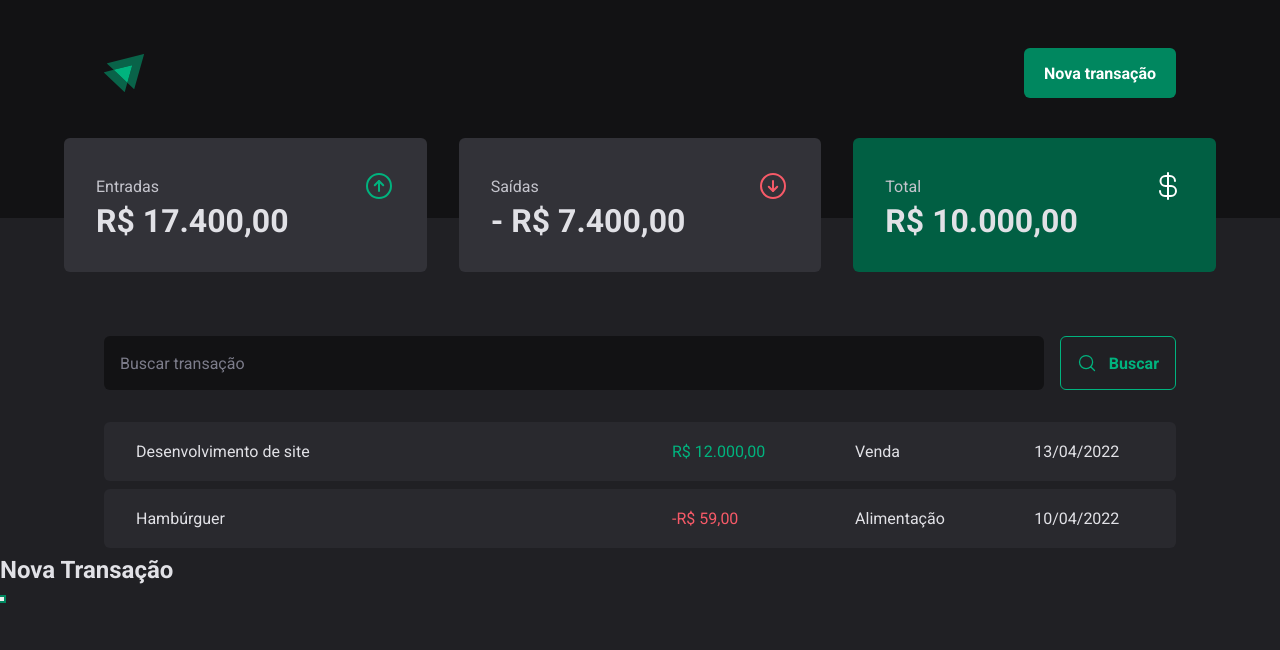
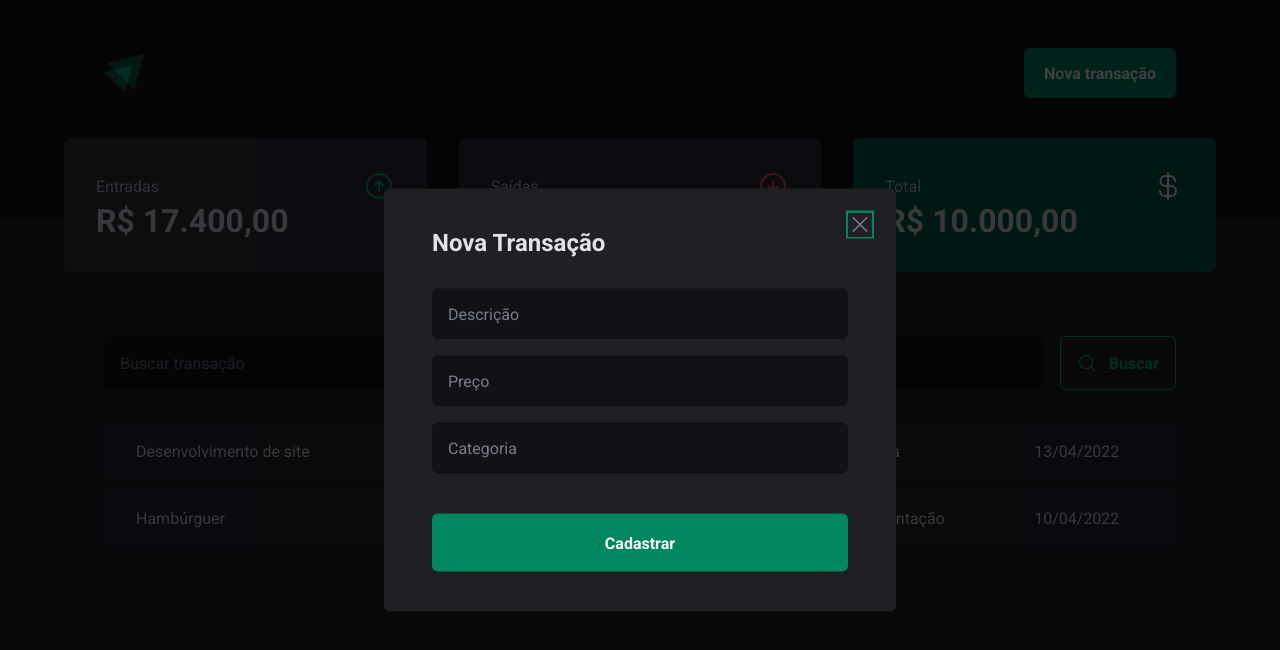
Before and after one commit to JulioCunh/03-dt-money, a React (Vite) app: page / in a window 1280 px wide. Both pictures are taken after a click on the button "Nova transação". Shown: the top 650 px of the page. Built offline with nearby package versions, Linux system fonts and the light colour scheme.

Commit message:
Modal de nova transação

```diff
--- a/src/components/Header/index.tsx
+++ b/src/components/Header/index.tsx
@@ -2,6 +2,7 @@ import { HeaderContainer, HeaderContent, NewTransactionButton } from "./styles";
 
 import logoImg from "../../assets/logo.svg";
 import * as Dialog  from "@radix-ui/react-dialog";
+import { NewTransactionModal } from "../NewTransactionModal";
 
 export function Header() {
   return (
@@ -15,17 +16,7 @@ export function Header() {
           </Dialog.Trigger>
 
 
-        <Dialog.Portal>
-          <Dialog.Overlay  />
-
-          <Dialog.Content>
-            <Dialog.Title>Nova Transação</Dialog.Title>
-
-            <Dialog.Close />
-          </Dialog.Content>
-
-
-        </Dialog.Portal>
+        <NewTransactionModal/>
         </Dialog.Root>
 
       </HeaderContent>
--- /dev/null
+++ b/src/components/NewTransactionModal/index.tsx
@@ -0,0 +1,29 @@
+import * as Dialog  from "@radix-ui/react-dialog";
+import { CloseButton, Content, Overlay } from "./styles";
+import { X } from "phosphor-react";
+
+export function NewTransactionModal() {
+  return (
+        <Dialog.Portal>
+          <Overlay  />
+
+          <Content>
+            <Dialog.Title>Nova Transação</Dialog.Title>
+
+            <CloseButton>
+              <X size={24}/>
+            </CloseButton>
+
+            <form action="">
+              <input type="text" placeholder="Descrição" required/>
+              <input type="number" placeholder="Preço" required/>
+              <input type="text" placeholder="Categoria" required/>
+              <button type="submit">Cadastrar</button>
+            </form>
+
+          </Content>
+
+
+        </Dialog.Portal>
+  )
+}
--- /dev/null
+++ b/src/components/NewTransactionModal/styles.ts
@@ -0,0 +1,69 @@
+import styled from "styled-components";
+import * as Dialog  from "@radix-ui/react-dialog";
+
+export const Overlay = styled(Dialog.Overlay)`
+  position: fixed;
+  width: 100vw;
+  height: 100vh;
+  inset: 0;
+  background: rgba(0, 0, 0, 0.75);
+`
+
+export const Content = styled(Dialog.Content)`
+  min-width: 32rem;
+  border-radius: 6px;
+  padding: 2.5rem 3rem;
+  background: ${props => props.theme["gray-800"]};
+
+  position: fixed;
+  top: 50%;
+  left: 50%;
+  transform: translate(-50%, -50%);
+
+  form {
+    margin-top: 2rem;
+    display: flex;
+    flex-direction: column;
+    gap: 1rem;
+
+    input {
+      border-radius: 6px;
+      border: 0;
+      background: ${props => props.theme["gray-900"]};
+      color: ${props => props.theme["gray-300"]};
+      padding: 1rem;
+
+      &::placeholder {
+        color: ${props => props.theme["gray-500"]};
+      }
+    }
+
+    button[type="submit"] {
+      height: 58px;
+      border: 0;
+      background: ${props => props.theme["green-500"]};
+      color: ${props => props.theme.white};
+      font-weight: bold;
+      padding: 0 1.25rem;
+      border-radius: 6px;
+      margin-top: 1.5rem;
+
+      cursor: pointer;
+
+      &:hover {
+        background: ${props => props.theme["green-700"]};
+        transition: background-color 0.2s;
+      }
+    }
+`
+
+export const CloseButton = styled(Dialog.Close)`
+  position: absolute;
+  background: Transparent;
+  border: 0;
+  top: 1.5rem;
+  right: 1.5rem;
+  line-height: 0;
+  cursor: pointer;
+  color: ${props => props.theme["gray-500"]};
+`
```
